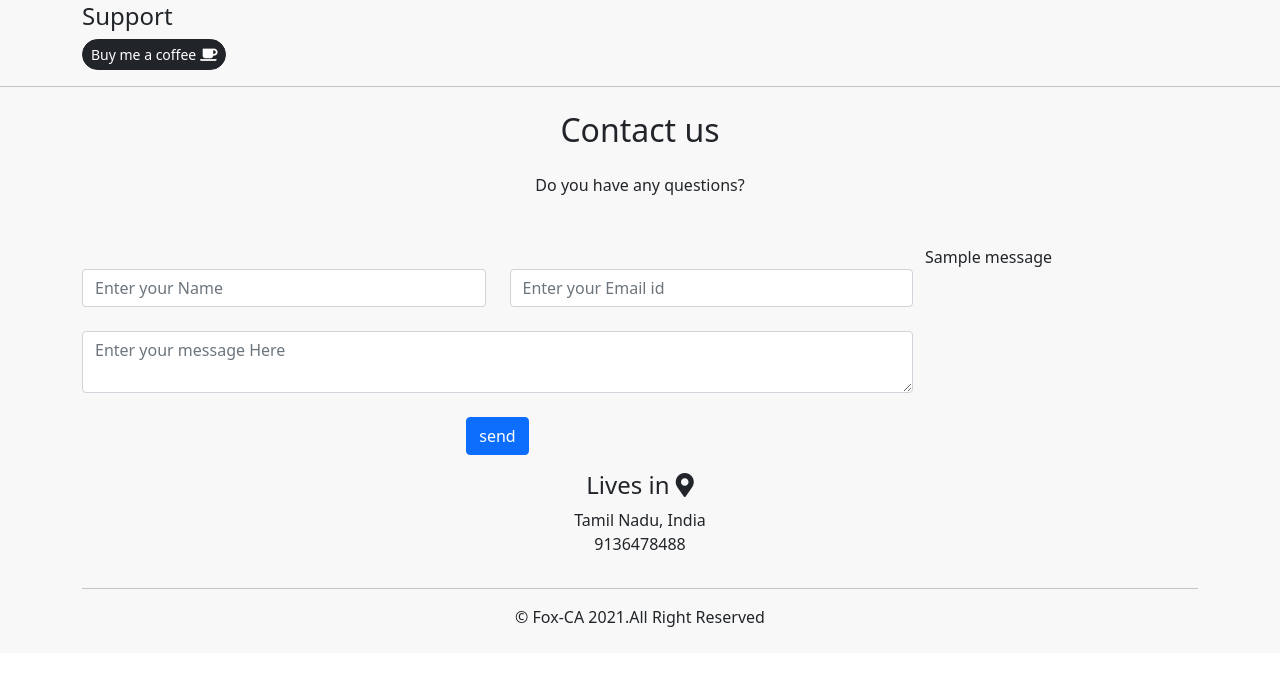
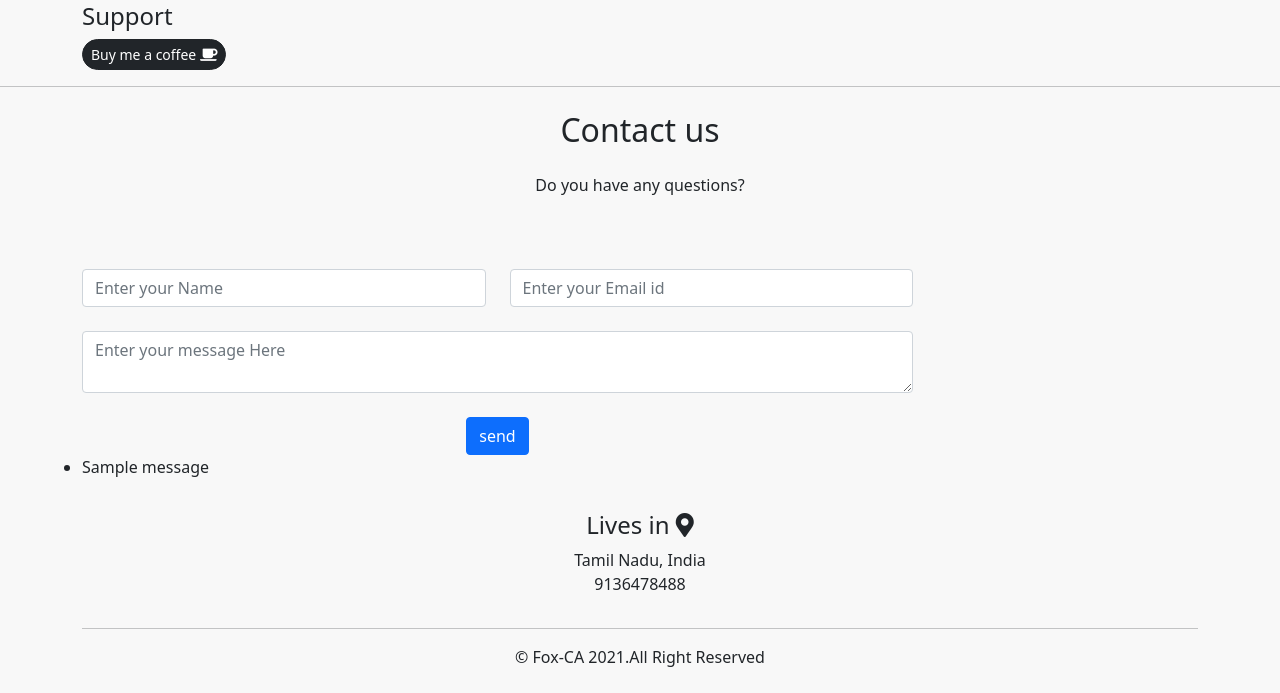
Before and after one commit to Franklin-Graham/Blog-CLINTON, a Django app: page / in a window 1280 px wide. Shown: the part 2087-2780 px from the top of the page. Before the commit the page ends 2714 px from the top, so only its background shows below. Run offline with Django 3.2, Linux system fonts and the light colour scheme; data comes from the database, SQL or seed files in the repository; tables that the repository leaves empty hold one stand-in row (values such as "Sample post"); one stand-in notice (Sample message) is shown; some libraries are stand-ins or nearby versions.

Commit message:
My first commit

```diff
--- a/templates/about.html
+++ b/templates/about.html
@@ -169,9 +169,13 @@ Download my CV(resume) here <a style="text-decoration:none;" href ="{{i.resume.u
             </form>
         </div>
         <!--Grid column-->
+        {% if messages %}
+        <ul class="messages">
         {% for i in messages %}
-        {{i}}
+        <li {% if i.tags %} class="{{i.tags}}" {% endif %}>{{i}}</li>
         {% endfor %}
+        </ul>
+        {% endif %}
 
     <div class="card-body card_contact">
 <h4>Lives in <i class="fas fa-map-marker-alt fa-1x"></i></h4>
```
